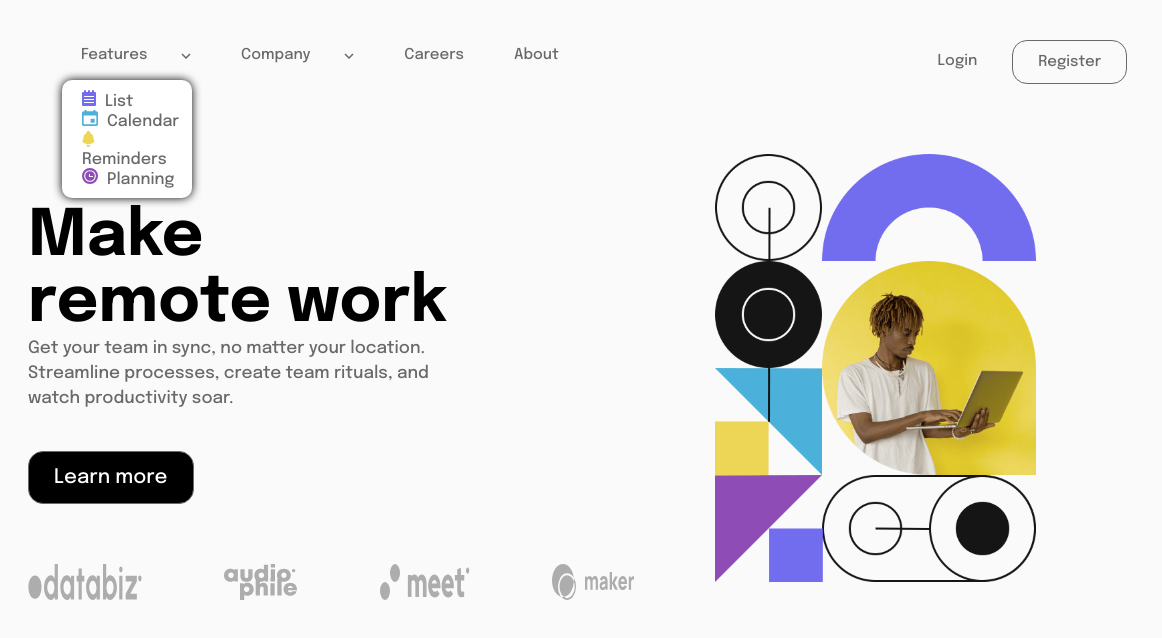
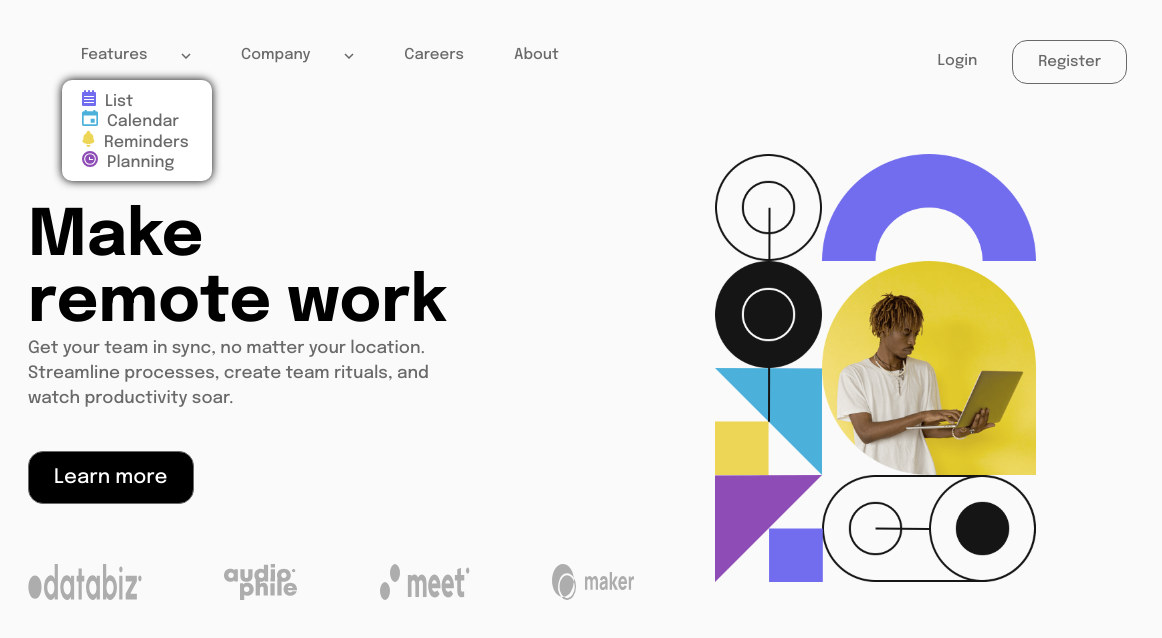
Before and after one commit to Michael8026/Demo_RemoteWebsite, a plain HTML site: page index.html in a window 1280 px wide. Both pictures are taken after a click on the item "Features". Shown: the full height of the page, 118-1280 px from the left. Drawn offline with Linux system fonts and the light colour scheme.

Commit message:
add update to styles width

```diff
--- a/css/styles.css
+++ b/css/styles.css
@@ -49,7 +49,7 @@ body{
 
 
 .feature-blog {
-    width: 130px;
+    width: 150px;
     background-color: white;
     box-shadow: 0 0 10px;
     border-radius: 10px;
```
